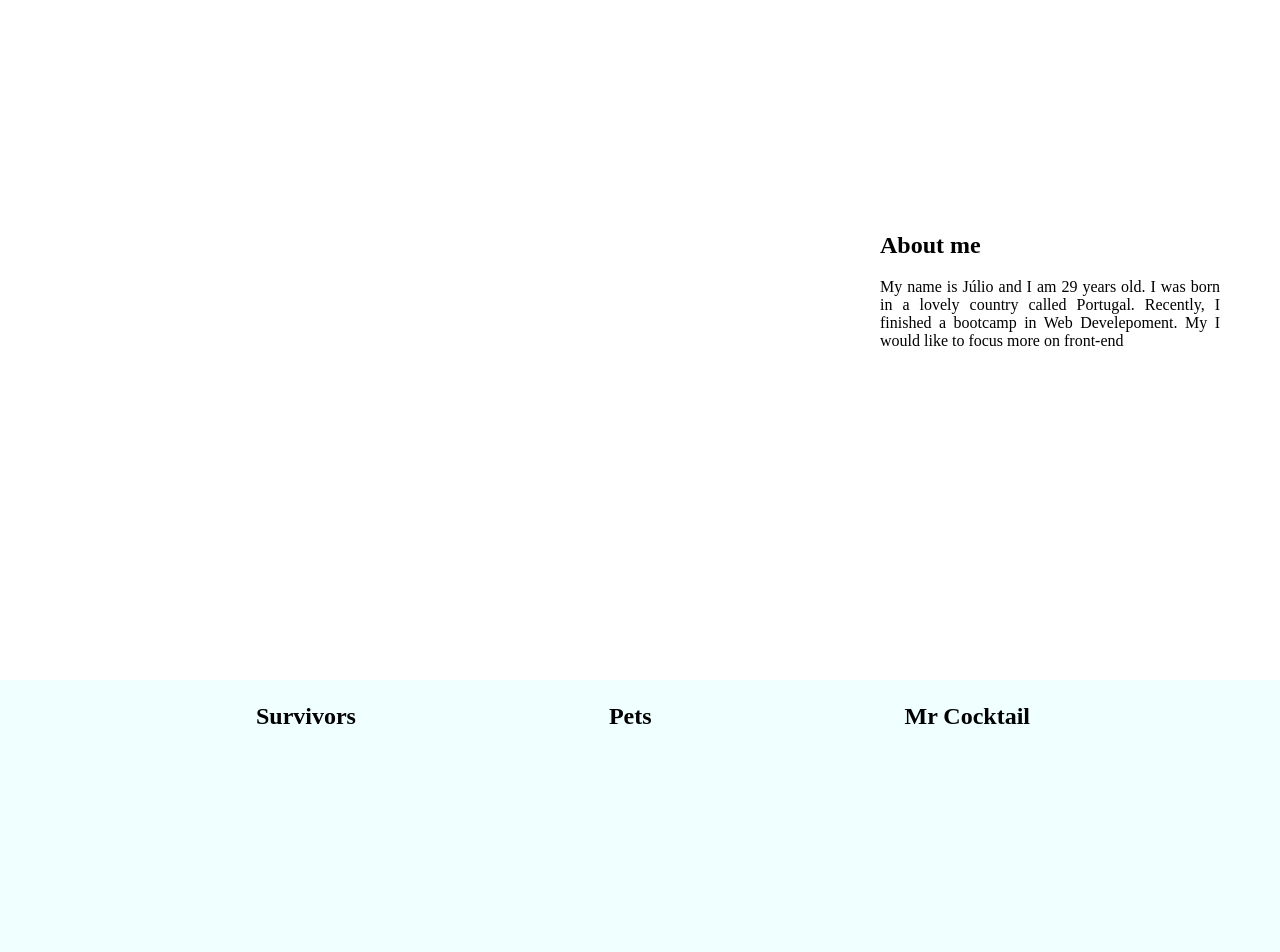
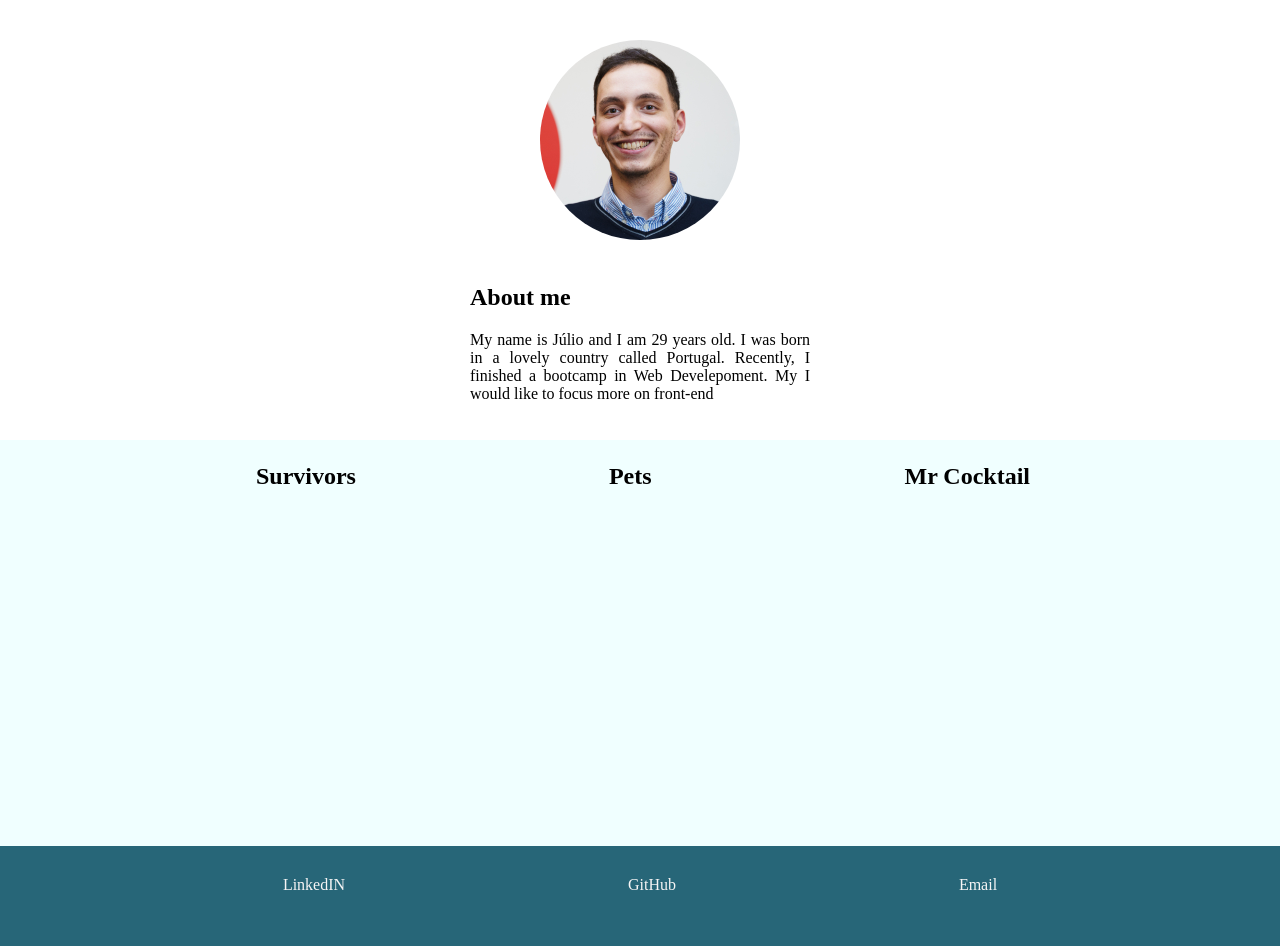
Before and after one commit to josejulio28/portfolio, a React (Create React App) app: page / in a window 1280 px wide. Shown: the part 120-1072 px from the top of the page. Built offline with nearby package versions, Linux system fonts and the light colour scheme.

Commit message:
change in the page about us

```diff
--- a/src/App.js
+++ b/src/App.js
@@ -4,7 +4,7 @@ import Navbar from "./contents/navbar"
 import Footer from './contents/Footer';
 import About from "./contents/about";
 import Portfolio from "./contents/portfolio";
-
+import Techskills from "./contents/techskills";
 // class App extends Component {
 //   render() {
 //     return (
@@ -21,6 +21,7 @@ function App() {
       <Navbar />
       <About />
       <Portfolio />
+      <Techskills />
       <Footer />
     </div>
   )
--- a/src/contents/Footer.css
+++ b/src/contents/Footer.css
@@ -1,6 +1,8 @@
 .Footer{
     display: flex;
-    height: 50vh;
+    padding: 30px 0px;
+    text-align: center;
+    height: 5vh;
     width: 100%;
     justify-content: space-evenly;
     color: #f6f5f5;
--- a/src/contents/about.css
+++ b/src/contents/about.css
@@ -1,19 +1,23 @@
 .main-about {
-    display: flex;
     justify-content: flex-end;
     width: 100%;
-    height: 100vh;
+    height: 50vh;
     background-image: ;
+    vertical-align: middle;
+    padding-top: 160px;
 }
 
 .description {
-    margin-block: auto;
-    padding: 60px;
+    padding-top: 20px;
+    margin: auto;
+    align-content: center;
     text-align: justify;
     width: 340px;
 }
 
 .img-about{
+
     border-radius: 50%;
+    width: 200px;
 
 }
--- a/src/contents/about.js
+++ b/src/contents/about.js
@@ -1,14 +1,14 @@
 import React from "react"
 import "./about.css"
-// import Imagem from "./SN_09049.jpg"
+import Imagem from "./Julio.jpg"
 
 function about() {
     return (
         <div className="main-about">
-
+            <div>
+                <img className="img-about" src={Imagem} alt="My Image" />
+            </div>
             <div className="description">
-                <br>
-                </br>
                 <h2> About me</h2>
                 <p>My name is Júlio and I am 29 years old. I was born in a lovely country called Portugal.  Recently, I finished a bootcamp in Web Develepoment. My I would like to focus more on front-end </p>
             </div>
--- /dev/null
+++ b/src/contents/techskills.js
@@ -0,0 +1,8 @@
+function techskills() {
+    return (
+        <div>
+        </div>
+    )
+}
+
+export default techskills
```
Also changed, not shown: src/contents/Julio.jpg (added).
